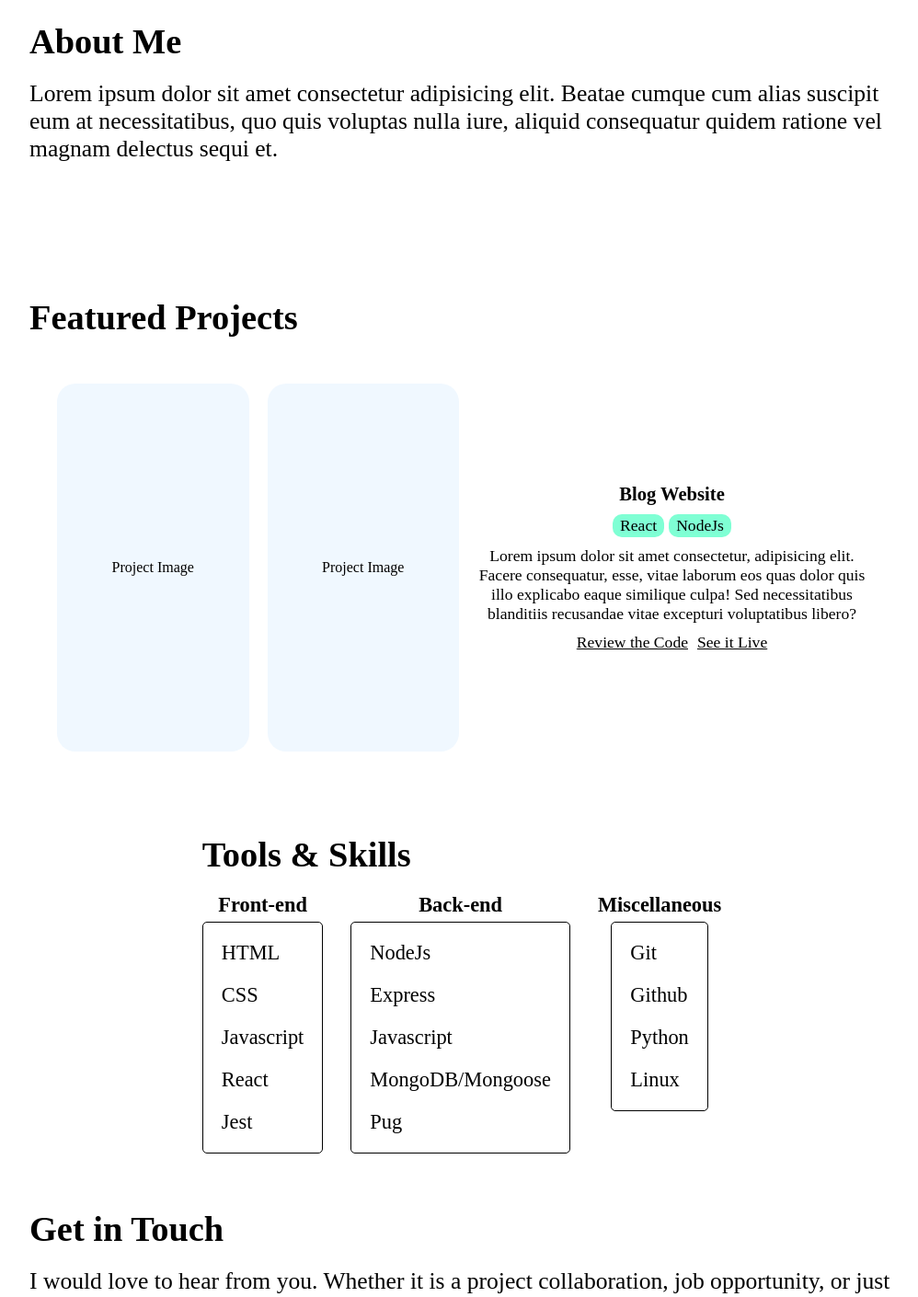
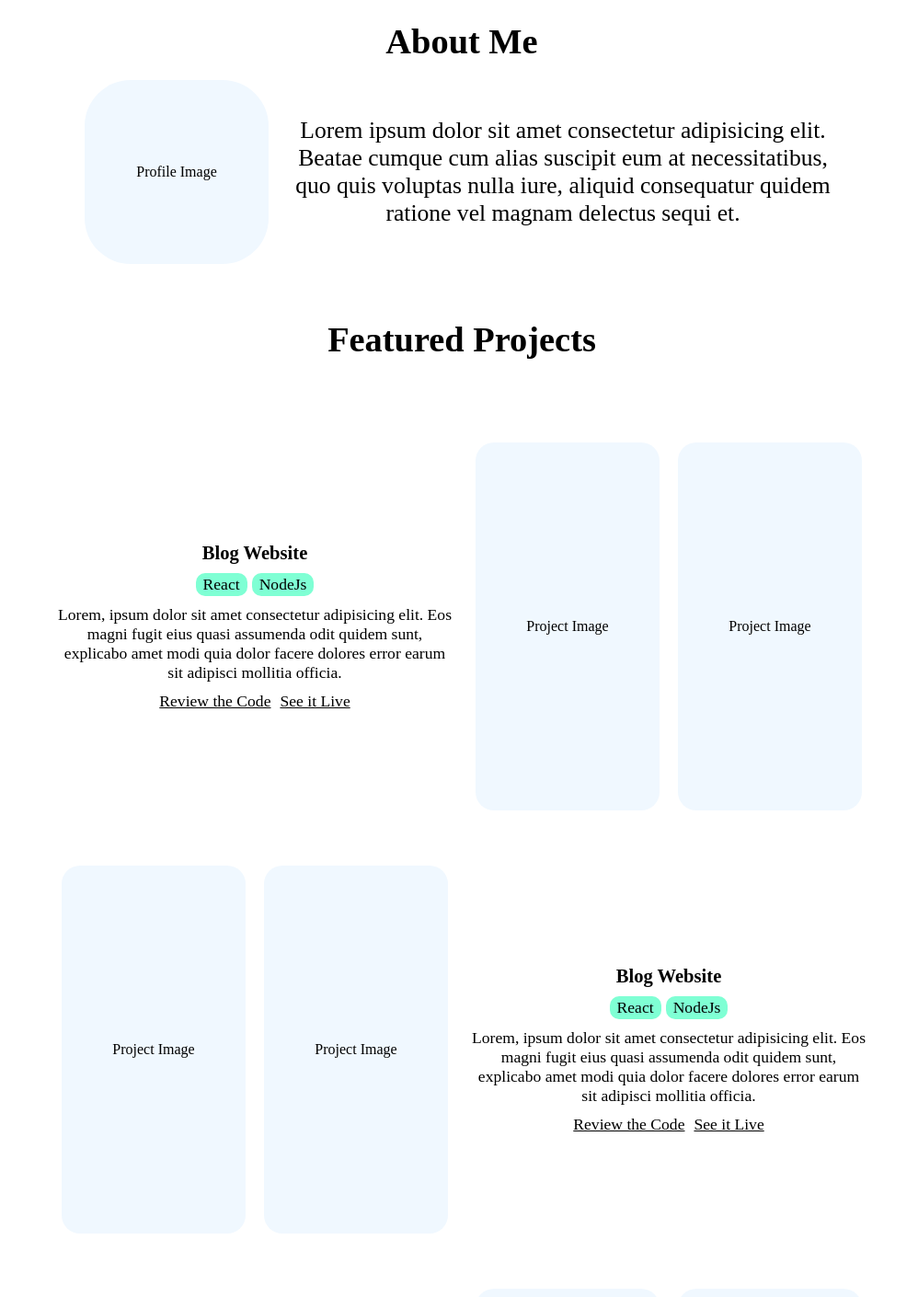
Before and after one commit to pbrebner/pbrebner.github.io, a React (Vite) app: page / in a window 1280 px wide. Shown: the part 820-2230 px from the top of the page at 92% size, without its empty margins (138-1136 px from the left). Built offline with nearby package versions, Linux system fonts and the light colour scheme.

Commit message:
Finish layout for sections

```diff
--- a/src/pages/Home.jsx
+++ b/src/pages/Home.jsx
@@ -1,6 +1,35 @@
+import ProjectContainer from "../components/ProjectContainer";
 import "./styles/Home.css";
 
 function Home() {
+    const projectList = [
+        {
+            image: "",
+            title: "Blog Website",
+            tags: ["React", "NodeJs"],
+            description:
+                "Lorem, ipsum dolor sit amet consectetur adipisicing elit. Eos magni fugit eius quasi assumenda odit quidem sunt, explicabo amet modi quia dolor facere dolores error earum sit adipisci mollitia officia.",
+            website: "",
+            github: "",
+        },
+        {
+            title: "Blog Website",
+            tags: ["React", "NodeJs"],
+            description:
+                "Lorem, ipsum dolor sit amet consectetur adipisicing elit. Eos magni fugit eius quasi assumenda odit quidem sunt, explicabo amet modi quia dolor facere dolores error earum sit adipisci mollitia officia.",
+            website: "",
+            github: "",
+        },
+        {
+            title: "Blog Website",
+            tags: ["React", "NodeJs"],
+            description:
+                "Lorem, ipsum dolor sit amet consectetur adipisicing elit. Eos magni fugit eius quasi assumenda odit quidem sunt, explicabo amet modi quia dolor facere dolores error earum sit adipisci mollitia officia.",
+            website: "",
+            github: "",
+        },
+    ];
+
     return (
         <div className="home">
             <section id="intro" className="intro homeSection">
@@ -11,43 +40,38 @@ function Home() {
             </section>
             <section id="about" className="about homeSection">
                 <h2>About Me</h2>
+                <div className="aboutContent">
+                    <div className="aboutImage">Profile Image</div>
                     <p>
                         Lorem ipsum dolor sit amet consectetur adipisicing elit.
-                    Beatae cumque cum alias suscipit eum at necessitatibus, quo
-                    quis voluptas nulla iure, aliquid consequatur quidem ratione
-                    vel magnam delectus sequi et.{" "}
+                        Beatae cumque cum alias suscipit eum at necessitatibus,
+                        quo quis voluptas nulla iure, aliquid consequatur quidem
+                        ratione vel magnam delectus sequi et.{" "}
                     </p>
+                </div>
             </section>
             <section id="projects" className="projects homeSection">
                 <h2>Featured Projects</h2>
                 <div className="projects">
-                    <div className="projectContainer">
-                        <div className="projectImage">Project Image</div>
-                        <div className="projectImage">Project Image</div>
-                        <div className="projectDetails">
-                            <h3 className="projectTitle">Blog Website</h3>
-                            <div className="projectTags">
-                                <p className="projectTag">React</p>
-                                <p className="projectTag">NodeJs</p>
-                            </div>
-                            <p className="projectInfo">
-                                Lorem ipsum dolor sit amet consectetur,
-                                adipisicing elit. Facere consequatur, esse,
-                                vitae laborum eos quas dolor quis illo explicabo
-                                eaque similique culpa! Sed necessitatibus
-                                blanditiis recusandae vitae excepturi
-                                voluptatibus libero?
-                            </p>
-                            <div className="projectLinks">
-                                <a href="" className="projectLink">
-                                    Review the Code
-                                </a>
-                                <a href="" className="projectLink">
-                                    See it Live
-                                </a>
-                            </div>
-                        </div>
-                    </div>
+                    {projectList.map((project, index) => {
+                        if (index % 2) {
+                            return (
+                                <ProjectContainer
+                                    key={index}
+                                    reversed={false}
+                                    project={project}
+                                />
+                            );
+                        } else {
+                            return (
+                                <ProjectContainer
+                                    key={index}
+                                    reversed={true}
+                                    project={project}
+                                />
+                            );
+                        }
+                    })}
                 </div>
             </section>
             <section id="skills" className="skills homeSection">
@@ -56,41 +80,104 @@ function Home() {
                     <div className="skillCategory">
                         <h3 className="skillHead">Front-end</h3>
                         <div className="skillContainer">
-                            <div className="skill">HTML</div>
-                            <div className="skill">CSS</div>
-                            <div className="skill">Javascript</div>
-                            <div className="skill">React</div>
-                            <div className="skill">Jest</div>
+                            <div className="skill">
+                                <i className="fa-brands fa-html5"></i>
+                                <div>HTML</div>
+                            </div>
+                            <div className="skill">
+                                <i className="fa-brands fa-css3"></i>
+                                <div>CSS</div>
+                            </div>
+                            <div className="skill">
+                                <i className="fa-brands fa-js"></i>
+                                <div>Javascript</div>
+                            </div>
+                            <div className="skill">
+                                <i className="fa-brands fa-react"></i>
+                                <div>React</div>
+                            </div>
+                            <div className="skill">
+                                <i class="fa-solid fa-vial-circle-check"></i>
+                                <div>Jest</div>
+                            </div>
                         </div>
                     </div>
                     <div className="skillCategory">
                         <h3 className="skillHead">Back-end</h3>
                         <div className="skillContainer">
-                            <div className="skill">NodeJs</div>
-                            <div className="skill">Express</div>
-                            <div className="skill">Javascript</div>
-                            <div className="skill">MongoDB/Mongoose</div>
-                            <div className="skill">Pug</div>
+                            <div className="skill">
+                                <i className="fa-brands fa-node"></i>
+                                <div>NodeJs</div>
+                            </div>
+                            <div className="skill">
+                                <div>ex</div>
+                                <div>Express</div>
+                            </div>
+                            <div className="skill">
+                                <i className="fa-brands fa-js"></i>
+                                <div>Javascript</div>
+                            </div>
+                            <div className="skill">
+                                <i class="fa-solid fa-database"></i>
+                                <div>MongoDB</div>
+                            </div>
+                            <div className="skill">
+                                <i className="fa-solid fa-code"></i>
+                                <div>Pug</div>
+                            </div>
                         </div>
                     </div>
                     <div className="skillCategory">
                         <h3 className="skillHead">Miscellaneous</h3>
                         <div className="skillContainer">
-                            <div className="skill">Git</div>
-                            <div className="skill">Github</div>
-                            <div className="skill">Python</div>
-                            <div className="skill">Linux</div>
+                            <div className="skill">
+                                <i className="fa-brands fa-git-alt"></i>
+                                <div>Git</div>
+                            </div>
+                            <div className="skill">
+                                <i className="fa-brands fa-github"></i>
+                                <div>Github</div>
+                            </div>
+                            <div className="skill">
+                                <i className="fa-brands fa-python"></i>
+                                <div>Python</div>
+                            </div>
+                            <div className="skill">
+                                <i className="fa-brands fa-linux"></i>
+                                <div>Linux</div>
+                            </div>
                         </div>
                     </div>
                 </div>
             </section>
             <section id="contact" className="contact homeSection">
                 <h2>Get in Touch</h2>
+                <div className="contactContent">
                     <p>
                         I would love to hear from you. Whether it is a project
-                    collaboration, job opportunity, or just a chat. Feel free to
-                    reach me at: patrick.brebner@gmail.com
+                        collaboration, job opportunity, or just a chat.
                     </p>
+                    <div className="contactOptions">
+                        <div className="emailOption">
+                            <p>Write me an email at:</p>
+                            <div className="contactEmail">
+                                patrick.brebner@gmail.com
+                            </div>
+                        </div>
+                        <p>OR</p>
+                        <div className="socialOption">
+                            <p>Reach me through social media</p>
+                            <div className="socialLinks">
+                                <a href="">
+                                    <i className="fa-brands fa-github"></i>
+                                </a>
+                                <a href="">
+                                    <i className="fa-brands fa-linkedin"></i>
+                                </a>
+                            </div>
+                        </div>
+                    </div>
+                </div>
             </section>
         </div>
     );
--- a/src/pages/styles/Home.css
+++ b/src/pages/styles/Home.css
@@ -6,6 +6,9 @@
 
 .homeSection {
     max-width: 1000px;
+    display: flex;
+    flex-direction: column;
+    align-items: center;
 }
 
 h2 {
@@ -42,8 +45,34 @@ h2 {
     gap: 20px;
 }
 
-.about p {
+.aboutContent {
+    display: flex;
+    flex-direction: column;
+    align-items: center;
+    gap: 20px;
+}
+
+.aboutImage {
+    background-color: aliceblue;
+    width: 200px;
+    height: 200px;
+    border-radius: 50px;
+
+    display: flex;
+    align-items: center;
+    justify-content: center;
+}
+
+.aboutContent p {
     font-size: 1.6rem;
+    text-align: center;
+    max-width: 600px;
+}
+
+@media (min-width: 800px) {
+    .aboutContent {
+        flex-direction: row;
+    }
 }
 
 /* Styling for Projects Section */
@@ -53,57 +82,7 @@ h2 {
 
     display: flex;
     flex-direction: column;
-    gap: 20px;
-}
-
-.projectContainer {
-    display: flex;
-    gap: 20px;
-}
-
-.projectImage {
-    background-color: aliceblue;
-    width: 800px;
-    height: 400px;
-
-    display: flex;
-    align-items: center;
-    justify-content: center;
-
-    border-radius: 20px;
-}
-
-.projectDetails {
-    display: flex;
-    flex-direction: column;
-    align-items: center;
-    justify-content: center;
-    gap: 10px;
-}
-
-.projectTags {
-    display: flex;
-    gap: 5px;
-}
-
-.projectTag {
-    padding: 2px 8px;
-    border-radius: 10px;
-    background-color: aquamarine;
-}
-
-.projectDetails {
-    font-size: 1.1rem;
-    text-align: center;
-}
-
-.projectLinks {
-    display: flex;
-    gap: 10px;
-}
-
-.projectLink {
-    color: black;
+    gap: 60px;
 }
 
 /* Styling for Skills Section */
@@ -118,6 +97,7 @@ h2 {
 
 .skillOuterContainer {
     display: flex;
+    flex-direction: column;
     gap: 30px;
 }
 
@@ -133,26 +113,85 @@ h2 {
 }
 
 .skillContainer {
-    padding: 20px;
+    padding: 30px;
     font-size: 1.4rem;
     border: 1px solid black;
     border-radius: 5px;
 
+    height: 100%;
+    width: 100%;
+
     display: grid;
+    grid-template-columns: 1fr 1fr;
     gap: 20px;
+}
+
+.skill {
+    display: flex;
+    flex-direction: column;
+    gap: 8px;
+    align-items: center;
+}
+
+.skill i {
+    font-size: 2rem;
+}
+
+@media (min-width: 800px) {
+    .skillOuterContainer {
+        flex-direction: row;
+    }
 }
 
 /* Styling for Contact Section */
 
 .contact {
-    padding: 30px;
+    padding: 40px;
     min-height: 300px;
 
     display: flex;
     flex-direction: column;
-    gap: 20px;
+    gap: 30px;
 }
 
-.contact p {
+.contactContent {
+    display: flex;
+    flex-direction: column;
+    align-items: center;
+    gap: 40px;
+}
+
+.contactContent p,
+.contactEmail {
     font-size: 1.6rem;
+    text-align: center;
+    max-width: 600px;
 }
+
+.contactOptions {
+    display: flex;
+    flex-direction: column;
+    gap: 50px;
+}
+
+.contactOptions p {
+    font-size: 1.2rem;
+}
+
+.emailOption,
+.socialOption {
+    display: flex;
+    flex-direction: column;
+    gap: 15px;
+}
+
+.socialLinks {
+    display: flex;
+    justify-content: center;
+    gap: 30px;
+}
+
+.socialLinks a {
+    font-size: 2.4rem;
+    color: black;
+}
```
Lines whose indentation alone changed are shown as unchanged.
